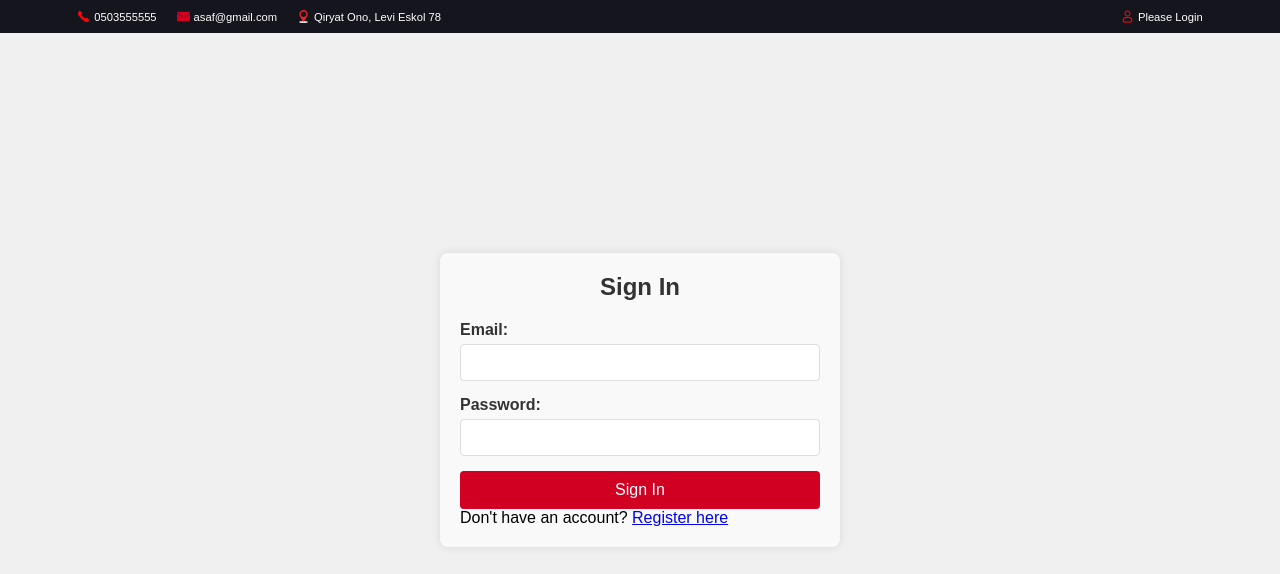
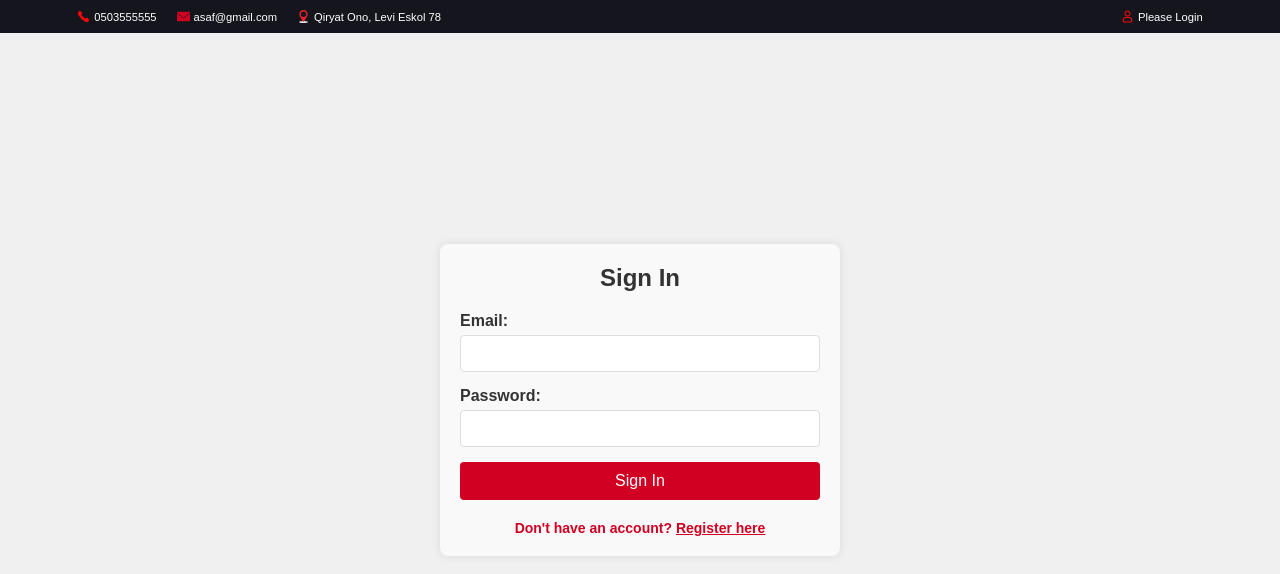
Before and after one commit to AsafBenSimon/e-commerce-finalproject, a React (Create React App) app in the folder client/: page /sign-in in a window 1280 px wide. Shown: the top 574 px of the page. Built offline with nearby package versions, Linux system fonts and the light colour scheme; a small style sheet from the web is missing.

Commit message:
final update 1.2

```diff
--- a/client/src/components/pages/SignIn/SignIn.css
+++ b/client/src/components/pages/SignIn/SignIn.css
@@ -71,3 +71,34 @@
   color: green;
   margin-top: 10px;
 }
+
+/* Styling for the "Don't have an account? Register here" text */
+.register-link {
+  margin-top: 20px;
+  text-align: center;
+  font-size: 14px;
+  color: var(--red);
+  font-weight: bold;
+}
+
+/* Link styling */
+.register-link a {
+  color: var(--red);
+  text-decoration: underline; /* Underline to indicate it's a link */
+  font-weight: bold;
+  transition: color 0.3s ease, text-shadow 0.3s ease;
+}
+
+/* Hover effect */
+.register-link a:hover {
+  color: #ff6666; /* Slightly lighter red on hover */
+  text-shadow: 0 0 5px rgba(255, 102, 102, 0.5); /* Soft glow effect */
+  text-decoration: none; /* Remove underline on hover for a cleaner look */
+}
+
+/* Active state */
+.register-link a:active {
+  color: #cc0000; /* Darker red when clicked */
+  text-shadow: none;
+  transform: scale(0.98); /* Slightly reduces size on click */
+}
--- a/client/src/components/pages/SignIn/SignIn.tsx
+++ b/client/src/components/pages/SignIn/SignIn.tsx
@@ -83,7 +83,7 @@ const SignIn: React.FC = () => {
               <button type="submit">Sign In</button>
               {error && <p className="error">{error}</p>}
             </form>
-            <p>
+            <p className="register-link">
               Don't have an account? <Link to="/register">Register here</Link>
             </p>
           </>
```
